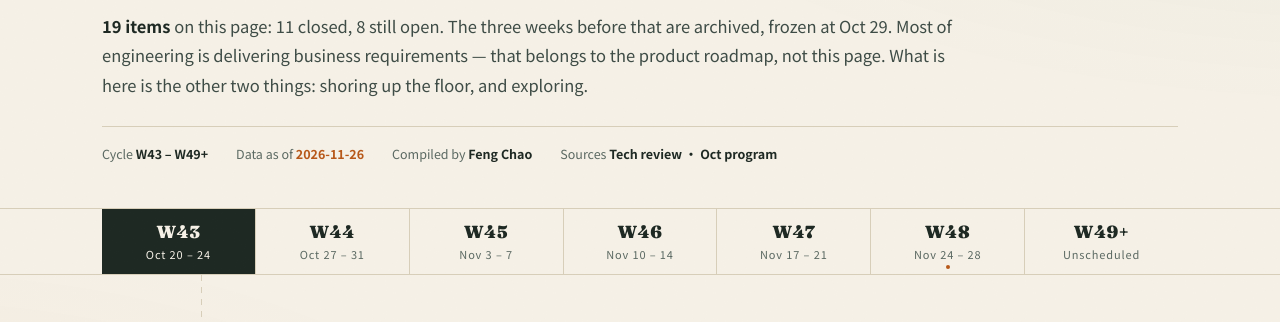
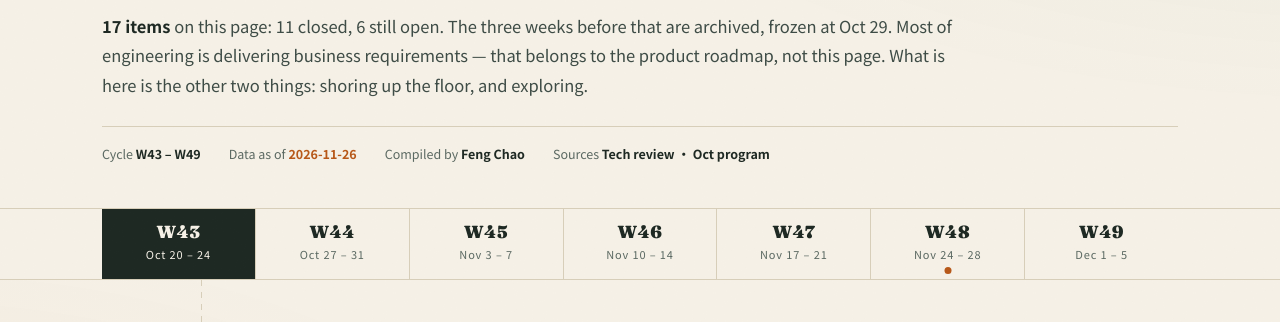
Before and after one commit to fengchao0707/dino-tech-state, a plain HTML site: page index.html in a window 1280 px wide. Shown: the part 224-546 px from the top of the page. Drawn offline with Linux system fonts and the light colour scheme.

Commit message:
update: 2026-11-26 21:24

```diff
--- a/index.html
+++ b/index.html
@@ -103,7 +103,7 @@ nav.tl .wrap{display:flex;overflow-x:auto;gap:0;scrollbar-width:none}
 nav.tl .wrap::-webkit-scrollbar{display:none}
 nav.tl a{
   flex:1;min-width:120px;text-align:center;text-decoration:none;color:var(--ink-soft);
-  padding:12px 8px 10px;font-size:12.5px;letter-spacing:.04em;position:relative;
+  padding:12px 8px 15px;font-size:12.5px;letter-spacing:.04em;position:relative;
   border-left:1px solid var(--line);transition:background .25s,color .25s;white-space:nowrap;
 }
 nav.tl a:first-child{border-left:none}
@@ -117,7 +117,7 @@ nav.tl a.on{background:var(--ink)}
 nav.tl a.on b,nav.tl a.on time{color:var(--paper)}
 nav.tl a[data-current]::after{
   content:"";position:absolute;left:50%;transform:translateX(-50%);bottom:5px;
-  width:4px;height:4px;border-radius:50%;background:var(--orange);
+  width:7px;height:7px;border-radius:50%;background:var(--orange);
 }
 nav.tl a.on[data-current]::after{background:#e9a06a}
 
@@ -565,16 +565,20 @@ const WK = [
         dl:{zh:'进课前把模板的静态资源备好，换掉边上课边加载；目标是课堂上少一次卡顿',en:'Stage the template assets before the lesson instead of loading mid-class — one less stutter'} }
     ]},
 
-  { id:'W49+', href:'#w49', date:{zh:'还没排期',en:'Unscheduled'}, range:{zh:'待定',en:'TBD'},
-    rail:{zh:'待排期',en:'Unscheduled'},
-    title:{zh:'还没排期',en:'Unscheduled'},
-    story:{zh:'<span class="lab">还没排期 · {n} 项</span>不是搁置，是还在等一个明确的人和一个明确的日期。',
-           en:'<span class="lab">Unscheduled · {n} items</span>Not shelved — still waiting for a specific name and a specific date.'},
+  { id:'W49', href:'#w49', date:{zh:'下周',en:'Next week'}, range:{zh:'12/01 – 12/05',en:'Dec 1 – 5'}, days:{zh:'周一 – 周五',en:'Mon – Fri'},
+    rail:{zh:'12/01 – 12/05',en:'Dec 1 – 5'},
+    title:{zh:'下周',en:'Next week'},
+    story:{zh:'<span class="lab">W49 · 12/01 – 12/05 · 新开一条线</span>Dino Live 要做的是一节实时的数字人课。PRD 初稿已经能读，demo 代码进了仓库，Dino 的人设初稿也在 Atmee 上试过一轮。avatar 有两条路：买 Atmee 的现成能力，或者用夏炎那套本地 3D VRM。后端栈和部署地还没拍——Daniel 11/28 到北京待两周，正好当面定。',
+           en:'<span class="lab">W49 · Dec 1 – 5 · a new line</span>Dino Live is a live digital-human class. The first PRD draft is readable, the demo code is in the repo, and a first pass at Dino\'s persona has been tried on Atmee. Two avatar routes are open: buy Atmee off the shelf, or use the local 3D VRM model Yan demoed. The backend stack and where it lives are still undecided — Daniel lands in Beijing on Nov 28 for two weeks, which is the right room to settle it.'},
     items:[
-      { t:{zh:'App 登录可靠性',en:'App sign-in reliability'}, w:'王宁宁 / 杨金鹏', p:'—', d:{zh:'—',en:'—'}, gate:'entry', dl:{zh:'D1 注册率 65%，按平台与国家拆解 Top 3',en:'65% D1 registration; top 3 issues by platform and country'} },
-      { t:{zh:'课中流程自动化验证',en:'In-class flow automation'}, w:'桂启剑', p:'—', d:{zh:'—',en:'—'}, gate:'base', dl:{zh:'脚本模拟真实上课，循环跑稳定性',en:'Scripts that loop a real lesson to catch instability'} },
-      { t:{zh:'CRM / LP 自动化',en:'CRM / LP automation'}, w:'张依', p:'—', d:{zh:'已标先不做',en:'parked'}, gate:'base', dl:{zh:'新增业务线也能模块级看结果',en:'Per-module results even for a new business line'} }
+      { t:{zh:'Dino Live MVP',en:'Dino Live MVP'}, w:'孔丽莉', p:'—', d:{zh:'—',en:'—'}, kind:'bet', gate:'bet', long:true, dur:{zh:'1 个月+',en:'1 month+'},
+        dl:{zh:'PRD 初稿可读、demo 代码进仓库、人设初稿在 Atmee 上试过；剩下的硬骨头是 avatar 选型和后端栈——两条路各有代价，等 Daniel 到北京当面拍',en:'PRD draft, demo code in the repo, a first persona pass on Atmee — the hard parts left are the avatar choice and the backend stack, and Daniel is in Beijing to call them'},
+        links:[
+          { u:'https://qjphu5vphyf4.jp.larksuite.com/docx/BMsfdJfWkojwt0xjaAqjkz04pIv', t:{zh:'Dino Live PRD · 初稿',en:'Dino Live PRD · first draft'} },
+          { u:'https://github.com/dinoclass/Dino-Live-MVP', t:{zh:'Dino-Live-MVP 仓库',en:'Dino-Live-MVP repo'} }
+        ] }
     ]}
+
 ];
 
 const GATE = {
@@ -615,11 +619,11 @@ const I18N = {
   zh: {
     docTitle:'Dino AI · Tech State',
     brand:'Dino AI · Tech',
-    nav:[['#top','总览'],['#weeks','收口与在跑']],
+    nav:[['#top','总览'],['#current','收口与在跑']],
     kicker:'Dino AI · Tech State',
     h1:'技术<em>状态</em>',
     lede:'这一版 <b>{total} 项</b>：收口 {closed} 项，还开着 {open} 项。再往前三周是封存记录，状态停在 10-29。大部分研发人力在交付业务需求，那部分写在产品里程碑里，不在这页。这里只讲另外两件事——补地基，和探索。',
-    meta:[['周期','W43 – W49+'],['数据截止','2026-11-26'],['整理','冯超'],['来源','技术专项会 · 10 月技术专项']],
+    meta:[['周期','W43 – W49'],['数据截止','2026-11-26'],['整理','冯超'],['来源','技术专项会 · 10 月技术专项']],
     count:'项',
     live:'进行中',
     fbTitle:'反馈',
@@ -630,11 +634,11 @@ const I18N = {
   en: {
     docTitle:'Dino AI · Tech State',
     brand:'Dino AI · Tech',
-    nav:[['#top','Overview'],['#weeks','Closed and running']],
+    nav:[['#top','Overview'],['#current','Closed and running']],
     kicker:'Dino AI · Tech State',
     h1:'Tech <em>State</em>',
     lede:'<b>{total} items</b> on this page: {closed} closed, {open} still open. The three weeks before that are archived, frozen at Oct 29. Most of engineering is delivering business requirements — that belongs to the product roadmap, not this page. What is here is the other two things: shoring up the floor, and exploring.',
-    meta:[['Cycle','W43 – W49+'],['Data as of','2026-11-26'],['Compiled by','Feng Chao'],['Sources','Tech review · Oct program']],
+    meta:[['Cycle','W43 – W49'],['Data as of','2026-11-26'],['Compiled by','Feng Chao'],['Sources','Tech review · Oct program']],
     count:'items',
     live:'LIVE NOW',
     fbTitle:'Feedback',
@@ -689,6 +693,7 @@ function item(i){
 
 function nodes(){
   const T = I18N[LANG];
+  const cnt = n => `${n} ${n === 1 ? (LANG === 'zh' ? '项' : 'item') : T.count}`;
   $('#board').innerHTML = WK.map(w => {
     const { c, done } = counts(w.items);
     const prio = [
@@ -719,7 +724,7 @@ function nodes(){
 
     const halve = (kind, body) => `
       <div class="half ${kind}">
-        <div class="half-head">${HALF[kind][LANG][0]}<span class="half-n">${kind === 'health' ? health.length : bets.length} ${T.count}</span></div>
+        <div class="half-head">${HALF[kind][LANG][0]}<span class="half-n">${cnt(kind === 'health' ? health.length : bets.length)}</span></div>
         <div class="half-sub">${HALF[kind][LANG][1]}</div>
         ${body}
       </div>`;
@@ -735,7 +740,7 @@ function nodes(){
         <div class="node-sub">${w.date[LANG]}<br>${w.range[LANG]}${w.days?`<br>${w.days[LANG]}`:''}</div>
       </div>
       <div class="node-body">
-        <h2 class="node-title">${w.title[LANG]}${w.live?`<span class="tag live">${T.live}</span>`:''}<span class="tag">${w.items.length} ${T.count}</span></h2>
+        <h2 class="node-title">${w.title[LANG]}${w.live?`<span class="tag live">${T.live}</span>`:''}<span class="tag">${cnt(w.items.length)}</span></h2>
         <div class="story">${story}</div>
         ${healthBlock}
         ${betBlock}
@@ -760,7 +765,9 @@ function render(){
     .replace('{closed}', closedN).replace('{open}', total - closedN);
   $('#meta').innerHTML = T.meta
     .map(([k,v],i) => `<span>${k} <b class="${i===1?'cut':''}">${v}</b></span>`).join('');
-  $('#nav').innerHTML = T.nav.map(([h,l]) => `<a href="${h}">${l}</a>`).join('');
+  /* “收口与在跑”直接落到当前周，而不是周轴顶部 */
+  const homeHref = (WK.find(w => w.core) || WK[0]).href;
+  $('#nav').innerHTML = T.nav.map(([h,l]) => `<a href="${h === '#current' ? homeHref : h}">${l}</a>`).join('');
 
   rail();
   nodes();
@@ -771,7 +778,7 @@ function render(){
   $('#fb-text').textContent = T.fbText;
   $('#log-title').textContent = T.logTitle;
   $('#log-list').innerHTML = `
-    <li><time>2026-11-26</time>${LANG==='zh'?'W46 / W47 收口：两周收掉 10 项，剩 4 项开着；页面从“逐周排期”改成“收口 / 还开着”两段':'W46 / W47 closed: ten items landed in two weeks, four still open; the page shifts from a weekly schedule to closed vs still open'}</li>
+    <li><time>2026-11-26</time>${LANG==='zh'?'W48 建块（11 月技术专项 4 项 + CRM 走 raft.build），W49 开 Dino Live；待排的三条移除':'W48 added (four from the November programme, plus CRM on raft.build); W49 opens Dino Live; three unscheduled items removed'}</li>
     <li><time>2026-10-29</time>${LANG==='zh'?'进入 W44：本周移交 W44，上周转为 16 项归档；课中指标平台、listener、动画片收口，双路 ASR 延期至本周':'Now in W44: the current week moves to W44 and last week is archived at 16 items; metrics platform, listener and animation pipeline closed, dual-ASR slipped into this week'}</li>
     <li><time>2026-10-22</time>${LANG==='zh'?'v2 结构对齐产品里程碑页：只保留页头、周轴与三个时间线节点':'v2 aligned with the product roadmap: header, week rail and three timeline nodes only'}</li>
     <li><time>2026-10-22</time>${LANG==='zh'?'v1 三周看板：27 项带日期交付、27 项在跑':'v1 three-week board: 27 dated items, 27 running'}</li>`;
```
